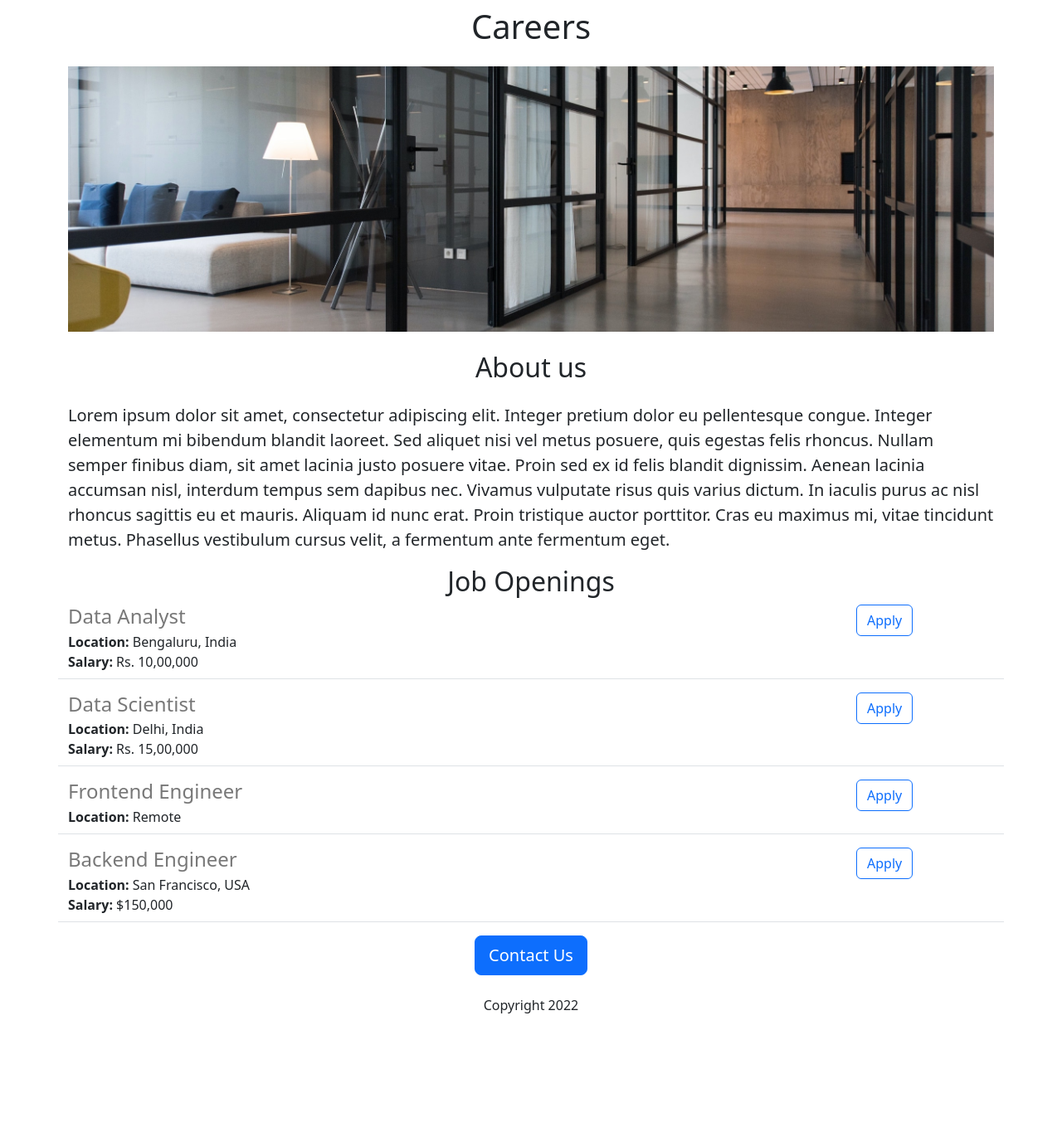
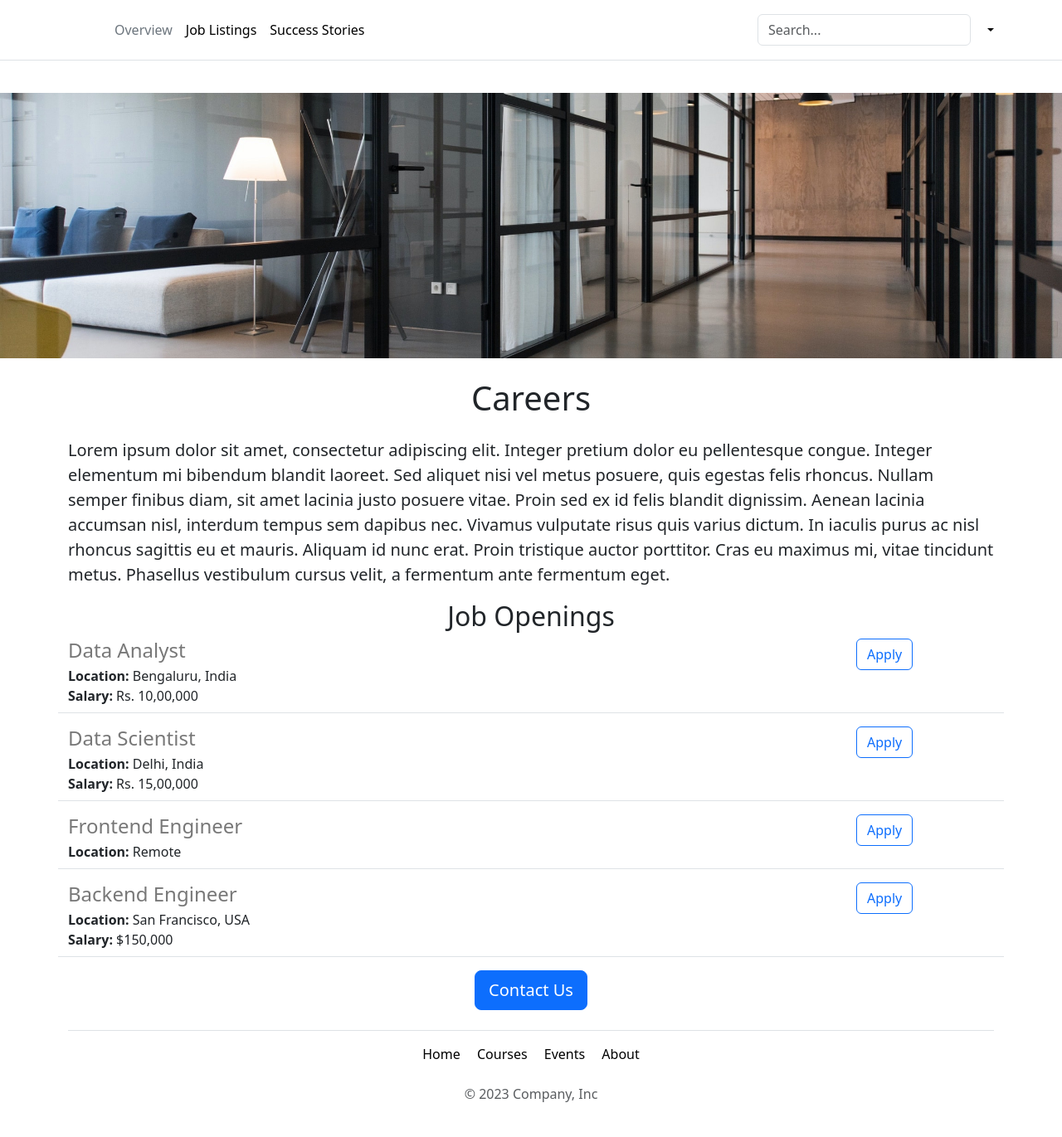
Before and after one commit to gitvibav/careers-flask-v2, a Flask app: page / in a window 1280 px wide. Shown: the whole page at 83% size. Before the commit the page ends 1222 px from the top, so only its background shows below. Run offline with Flask 3, Linux system fonts and the light colour scheme.

Commit message:
Aesthetic improvements

```diff
--- /dev/null
+++ b/templates/footer.html
@@ -0,0 +1,16 @@
+<div class="container">
+  <footer class="text-center text-md-start py-3 my-4 border-top">
+    <!-- Centered Navigation Links in the First Line -->
+    <div class="mb-3 text-center">
+      <a href="#" class="link-body-emphasis text-decoration-none">Home</a>
+      <a href="#" class="link-body-emphasis text-decoration-none ms-3">Courses</a>
+      <a href="#" class="link-body-emphasis text-decoration-none ms-3">Events</a>
+      <a href="#" class="link-body-emphasis text-decoration-none ms-3">About</a>
+    </div>
+
+    <!-- Centered Copyright Text in a New Line -->
+    <div class="text-center mt-4">
+      <p class="text-body-secondary mb-0">&copy; 2023 Company, Inc</p>
+    </div>
+  </footer>
+</div>
--- a/templates/home.html
+++ b/templates/home.html
@@ -14,10 +14,10 @@
     </style>
   </head>
   <body>
+    {% include 'nav.html' %}
+    <img class="mt-5" src="https://careers-flask.vibavmahendran.repl.co/static/banner.jpg">
     <div class="container">
-       <h1 class="text-center mt-2 mb-4">Careers</h1>
-       <img src="https://careers-flask.vibavmahendran.repl.co/static/banner.jpg">
-       <h2 class="text-center mt-4 mb-4">About us</h2>
+       <h1 class="text-center mt-4 mb-4">Careers</h1>
          <p class="lead">Lorem ipsum dolor sit amet, consectetur adipiscing elit. Integer pretium dolor eu pellentesque congue. Integer elementum mi bibendum blandit laoreet. Sed aliquet nisi vel metus posuere, quis egestas felis rhoncus. Nullam semper finibus diam, sit amet lacinia justo posuere vitae. Proin sed ex id felis blandit dignissim. Aenean lacinia accumsan nisl, interdum tempus sem dapibus nec. Vivamus vulputate risus quis varius dictum. In iaculis purus ac nisl rhoncus sagittis eu et mauris. Aliquam id nunc erat. Proin tristique auctor porttitor. Cras eu maximus mi, vitae tincidunt metus. Phasellus vestibulum cursus velit, a fermentum ante fermentum eget.</p>
     <h2 class="text-center">Job Openings</h2>
         <div>
@@ -27,8 +27,8 @@
         </div>
       <div class="text-center">
       <button class="btn btn-primary btn-lg">Contact Us</button>
-        <p class="mt-4">Copyright 2022</p>
       </div>
       </div>
+     {% include 'footer.html' %}
   </body>
 </html>
--- a/templates/jobitem.html
+++ b/templates/jobitem.html
@@ -15,6 +15,6 @@
     {% endif %}
   </div>
   <div class='col-2'>
-    <button type="button" class="btn btn-outline-primary">Apply</button>
+    <a href="mailto:vibavmahendran04@gmail.com?subject=Application%20for {{job['title']}}&body=My%20resume%20%3A%20%3Cyour%20resume%20link%3E%0D%0A%0D%0AMy%20Linkedin%20Profile%20%3A%20%3Cyour%20link%3E%0D%0A%0D%0A" type="button" class="btn btn-outline-primary">Apply</a>
   </div>
 </div>
--- /dev/null
+++ b/templates/nav.html
@@ -0,0 +1,34 @@
+ <header class="p-3 mb-3 border-bottom fixed-top bg-white">
+    <div class="container">
+      <div class="d-flex flex-wrap align-items-center justify-content-center justify-content-lg-start">
+        <a href="/" class="d-flex align-items-center mb-2 mb-lg-0 link-body-emphasis text-decoration-none">
+          <svg class="bi me-2" width="40" height="32" role="img" aria-label="Bootstrap"><use xlink:href="#bootstrap"/></svg>
+        </a>
+
+        <ul class="nav col-12 col-lg-auto me-lg-auto mb-2 justify-content-center mb-md-0">
+          <li><a href="#" class="nav-link px-2 link-secondary">Overview</a></li>
+          <li><a href="#" class="nav-link px-2 link-body-emphasis">Job Listings</a></li>
+          <li><a href="#" class="nav-link px-2 link-body-emphasis">Success Stories</a></li>
+        </ul>
+
+        <form class="col-12 col-lg-auto mb-3 mb-lg-0 me-lg-3" role="search">
+          <input type="search" class="form-control" placeholder="Search..." aria-label="Search">
+        </form>
+
+        <div class="dropdown text-end">
+          <a href="#" class="d-block link-body-emphasis text-decoration-none dropdown-toggle" data-bs-toggle="dropdown" aria-expanded="false">
+            <!-- <img src="https://github.com/mdo.png" alt="mdo" width="32" height="32" class="rounded-circle"> -->
+          </a>
+          <ul class="dropdown-menu text-small">
+            <li><a class="dropdown-item" href="#">New project...</a></li>
+            <li><a class="dropdown-item" href="#">Settings</a></li>
+            <li><a class="dropdown-item" href="#">Profile</a></li>
+            <li><hr class="dropdown-divider"></li>
+            <li><a class="dropdown-item" href="#">Sign out</a></li>
+          </ul>
+        </div>
+      </div>
+    </div>
+  </header>
+  <div style="height: 64px">
+  </div>
```
